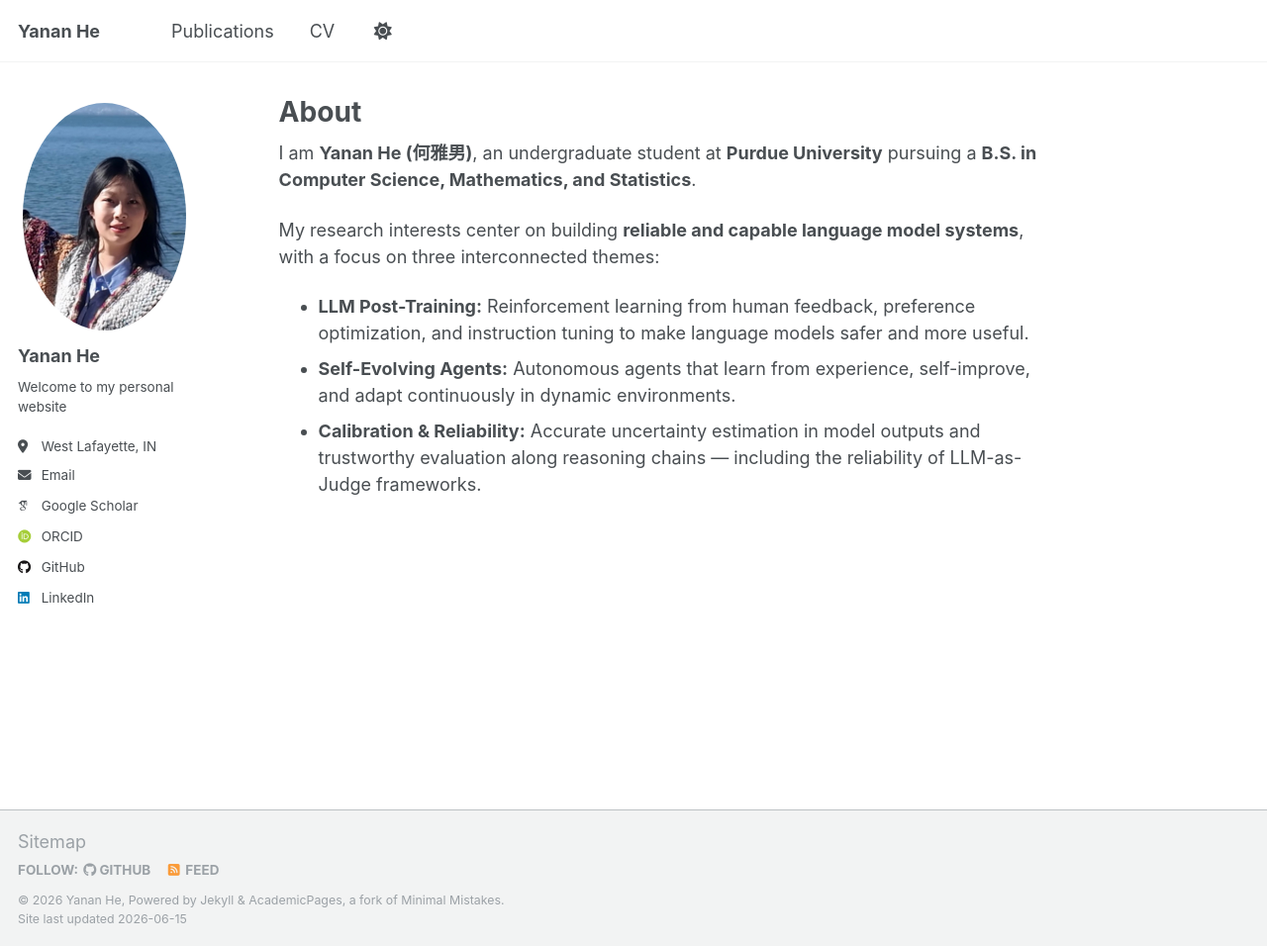
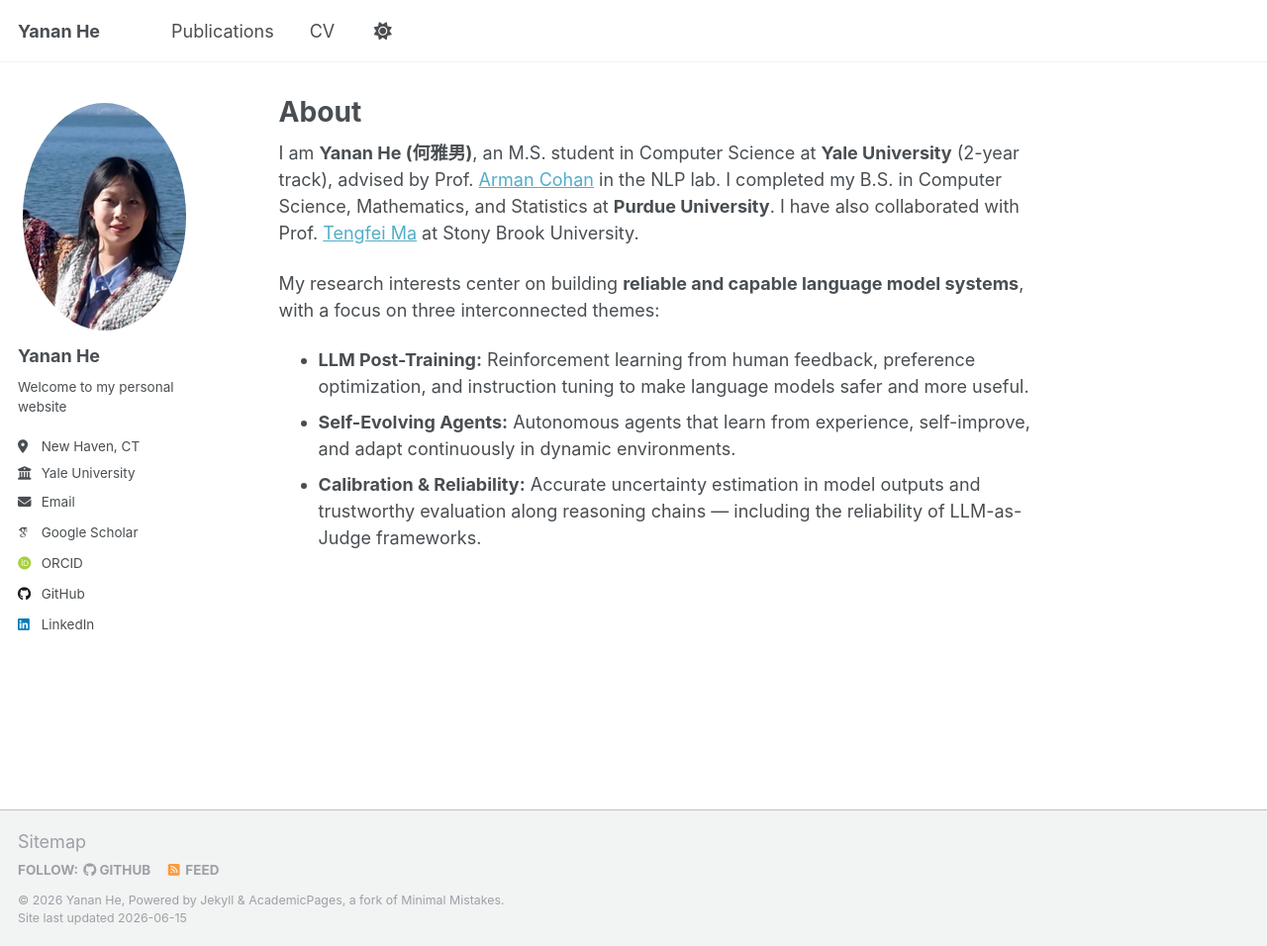
Before and after one commit to Echoo113/Echoo113.github.io, a Jekyll site: the page built from _pages/about.md, in a window 1280 px wide and 956 px high. Shown: the whole window at 99% size. Built offline with Jekyll 4.4.1, drawn with Linux system fonts in a browser that asks for light colours; some web fonts are replaced.

Commit message:
Update affiliation to Yale University MS CS
- Update About page: Yale MSCS, NLP lab, advised by Arman Cohan,
  with links to Arman Cohan and Tengfei Ma's faculty pages
- Update _config.yml: description, location (New Haven CT),
  employer (Yale University)

Co-Authored-By: Claude Sonnet 4.6 <noreply@anthropic.com>

```diff
--- a/_config.yml
+++ b/_config.yml
@@ -12,7 +12,7 @@ site_theme               : "default"
 title                    : "Yanan He"
 title_separator          : "-"
 name                     : &name "Yanan He"
-description              : &description "CS, Math & Stats @ Purdue | Aspiring AI Researcher"
+description              : &description "M.S. CS @ Yale | NLP Lab | Advised by Arman Cohan"
 url                      : https://echoo113.github.io
 baseurl                  : ""
 repository               : "Echoo113/Echoo113.github.io"
@@ -30,8 +30,8 @@ author:
   name             : "Yanan He"
   pronouns         :
   bio              : "Welcome to my personal website"
-  location         : "West Lafayette, IN"
-  employer         :
+  location         : "New Haven, CT"
+  employer         : "Yale University"
   uri              :
   email            : "he795@purdue.edu"
 
--- a/_pages/about.md
+++ b/_pages/about.md
@@ -7,7 +7,7 @@ redirect_from:
   - /about.html
 ---
 
-I am **Yanan He (何雅男)**, an undergraduate student at **Purdue University** pursuing a **B.S. in Computer Science, Mathematics, and Statistics**.
+I am **Yanan He (何雅男)**, an M.S. student in Computer Science at **Yale University** (2-year track), advised by Prof. [Arman Cohan](https://armancohan.com/) in the NLP lab. I completed my B.S. in Computer Science, Mathematics, and Statistics at **Purdue University**. I have also collaborated with Prof. [Tengfei Ma](https://sites.google.com/site/matf0123/) at Stony Brook University.
 
 My research interests center on building **reliable and capable language model systems**, with a focus on three interconnected themes:
 
```
